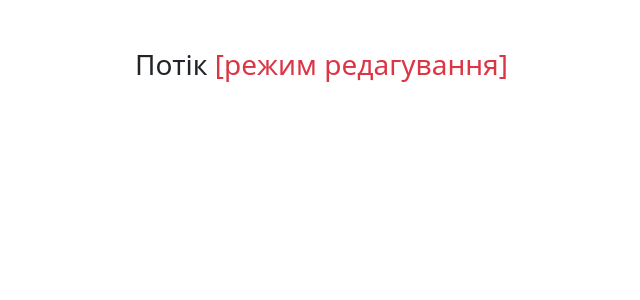
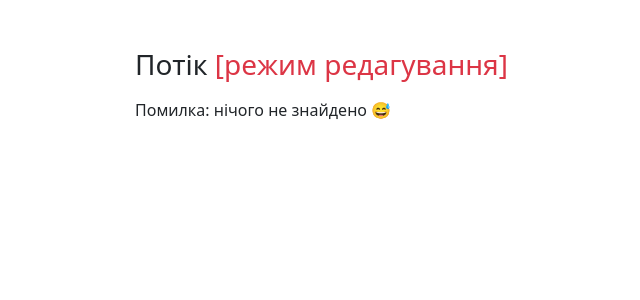
Before and after one commit to 2vitalik/data.labs, a Django app: page /links/1/edit/ in a window 1280 px wide. Shown: the top 300 px of the page, without its empty margins (167-807 px from the left). Run offline with Django 5.2, Linux system fonts and the light colour scheme; data that the repository does not hold is empty.

Commit message:
tpl: Message if no subjects found (because of wrong key)

```diff
--- a/templates/links.html
+++ b/templates/links.html
@@ -77,6 +77,8 @@
             </table>
         {% endfor %}
         </div>
+    {% empty %}
+        Помилка: нічого не знайдено 😅
     {% endfor %}
 
     {% if mode == 'edit' and subjects %}
```
